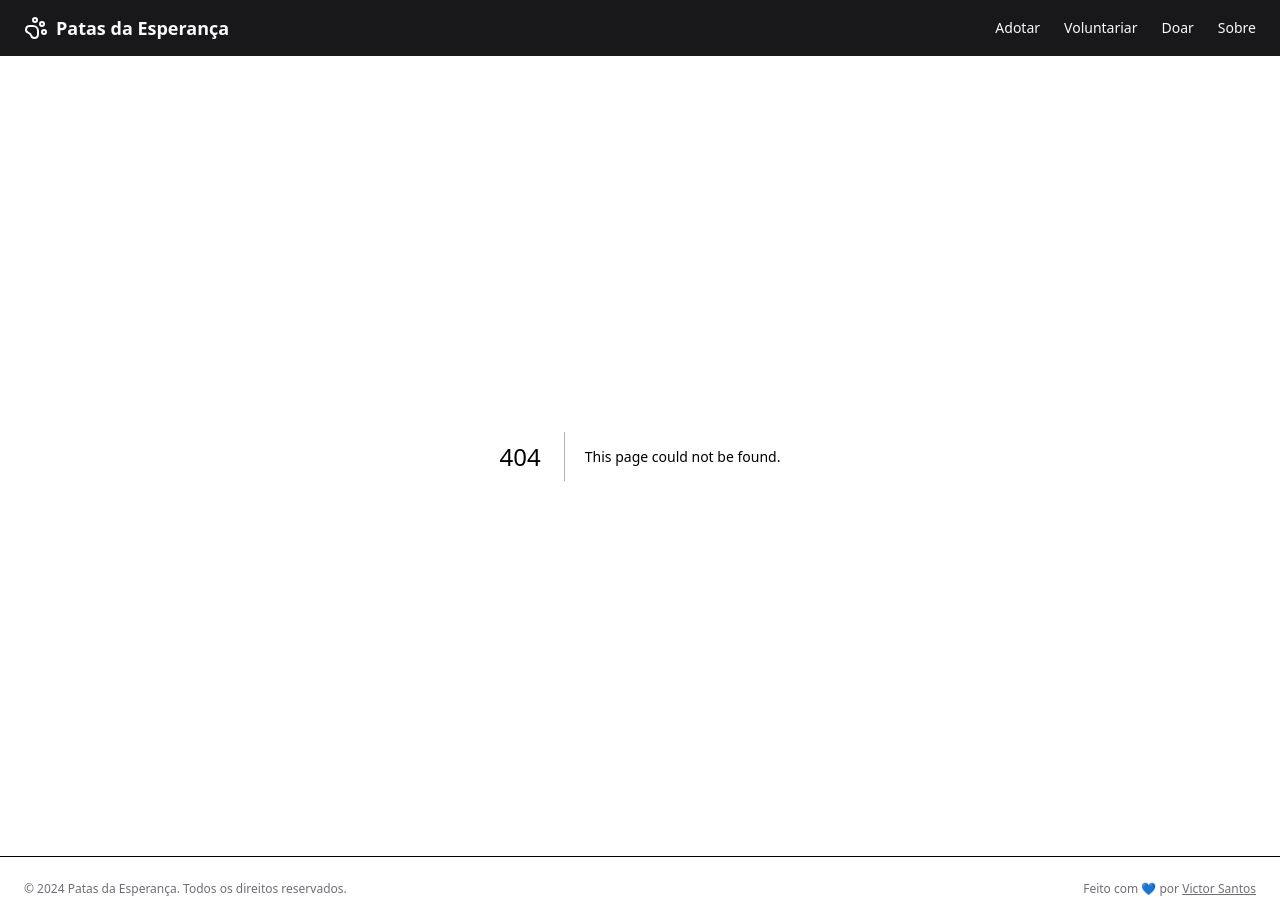
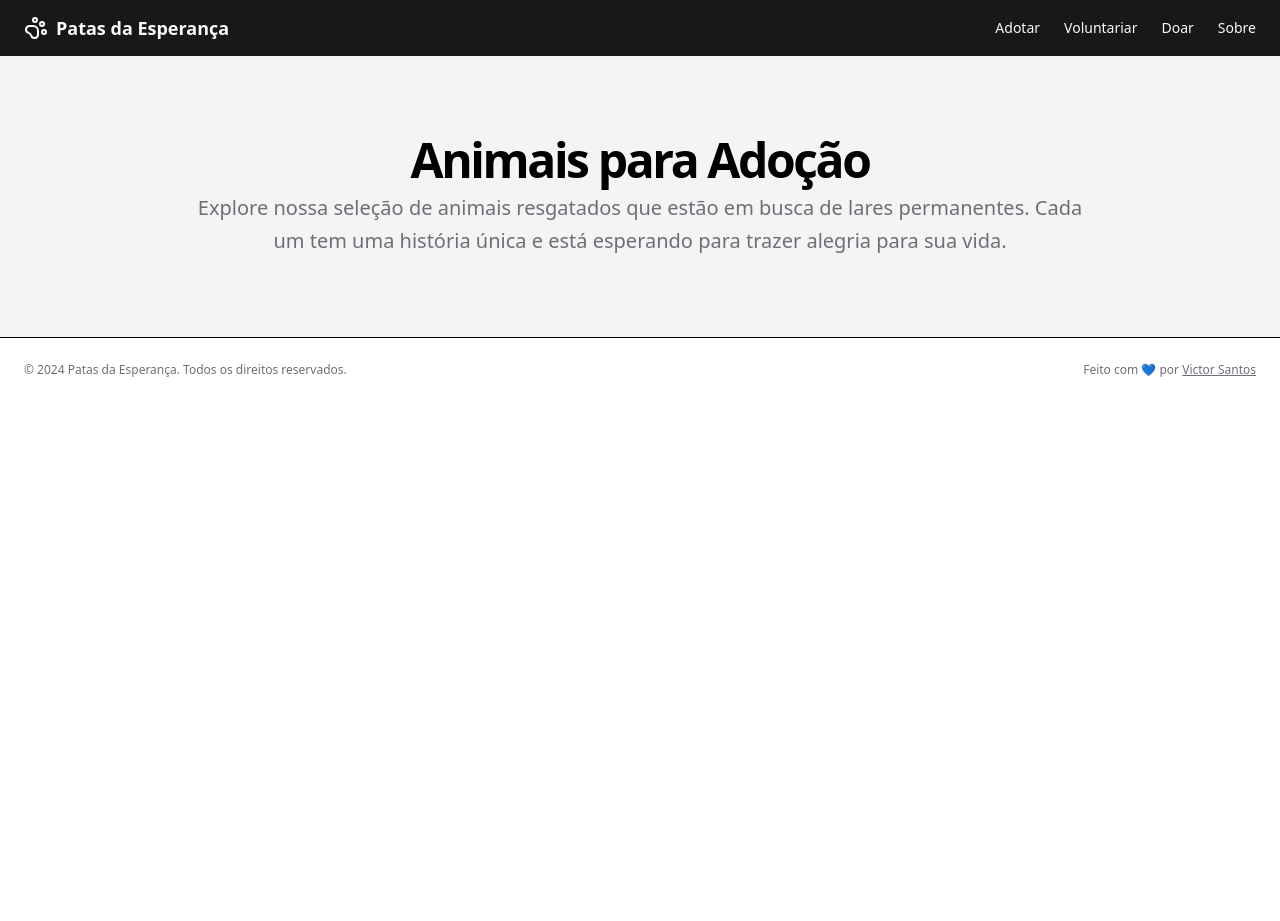
Before and after one commit to victorsantss/animal-shelter, a Next.js app: page /voluntariar in a window 1280 px wide. Before the commit this address had no page. After the commit the page ends 800 px from the top, so only its background shows below. Built offline with nearby package versions, Linux system fonts and the light colour scheme.

Commit message:
add title and pages create

```diff
--- /dev/null
+++ b/src/app/doar/page.tsx
@@ -0,0 +1,18 @@
+export default function DonatePage() {
+  return (
+    <div className="flex flex-col min-h-dvh">
+      <section className="w-full py-10 md:py-16 lg:py-20 bg-muted">
+        <div className="container px-4 md:px-6 space-y-12">
+          <div className="flex flex-col items-center justify-center space-y-4 text-center">
+            <div className="space-y-2">
+              <h2 className="text-3xl font-bold tracking-tighter sm:text-5xl">Animais para Adoção</h2>
+              <p className="max-w-[900px] text-muted-foreground md:text-xl/relaxed lg:text-base/relaxed xl:text-xl/relaxed">
+                Explore nossa seleção de animais resgatados que estão em busca de lares permanentes. Cada um tem uma história única e está esperando para trazer alegria para sua vida.
+              </p>
+            </div>
+          </div>
+        </div>
+      </section>
+    </div>
+  )
+}
--- a/src/app/layout.tsx
+++ b/src/app/layout.tsx
@@ -3,6 +3,7 @@ import { cn } from '@/lib/utils'
 import './globals.css'
 import { Footer } from '@/components/Footer'
 import { Header } from '@/components/Header'
+import { Metadata } from 'next'
 
 const fontHeading = Inter({
   subsets: ['latin'],
@@ -15,6 +16,10 @@ const fontBody = Inter({
   display: 'swap',
   variable: '--font-body',
 })
+
+export const metadata: Metadata = {
+  title: 'Patas da Esperança',
+}
 
 export default function Layout({ children }: Readonly<{
   children: React.ReactNode;
--- /dev/null
+++ b/src/app/sobre/page.tsx
@@ -0,0 +1,18 @@
+export default function AboutPage() {
+  return (
+    <div className="flex flex-col min-h-dvh">
+      <section className="w-full py-10 md:py-16 lg:py-20 bg-muted">
+        <div className="container px-4 md:px-6 space-y-12">
+          <div className="flex flex-col items-center justify-center space-y-4 text-center">
+            <div className="space-y-2">
+              <h2 className="text-3xl font-bold tracking-tighter sm:text-5xl">Animais para Adoção</h2>
+              <p className="max-w-[900px] text-muted-foreground md:text-xl/relaxed lg:text-base/relaxed xl:text-xl/relaxed">
+                Explore nossa seleção de animais resgatados que estão em busca de lares permanentes. Cada um tem uma história única e está esperando para trazer alegria para sua vida.
+              </p>
+            </div>
+          </div>
+        </div>
+      </section>
+    </div>
+  )
+}
--- /dev/null
+++ b/src/app/voluntariar/page.tsx
@@ -0,0 +1,16 @@
+export default function VolunteerPage() {
+  return (
+    <section className="w-full py-10 md:py-16 lg:py-20 bg-muted">
+      <div className="container px-4 md:px-6 space-y-12">
+        <div className="flex flex-col items-center justify-center space-y-4 text-center">
+          <div className="space-y-2">
+            <h2 className="text-3xl font-bold tracking-tighter sm:text-5xl">Animais para Adoção</h2>
+            <p className="max-w-[900px] text-muted-foreground md:text-xl/relaxed lg:text-base/relaxed xl:text-xl/relaxed">
+              Explore nossa seleção de animais resgatados que estão em busca de lares permanentes. Cada um tem uma história única e está esperando para trazer alegria para sua vida.
+            </p>
+          </div>
+        </div>
+      </div>
+    </section>
+  )
+}
```
